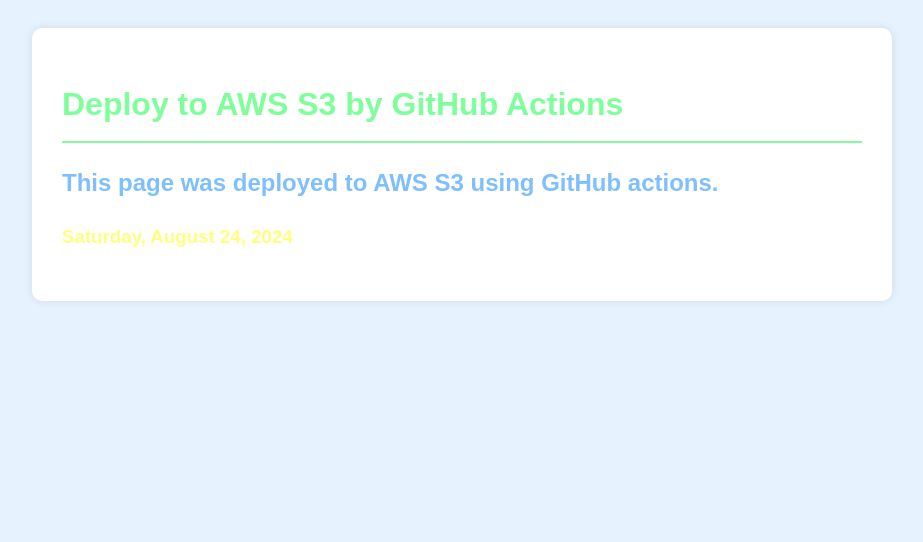
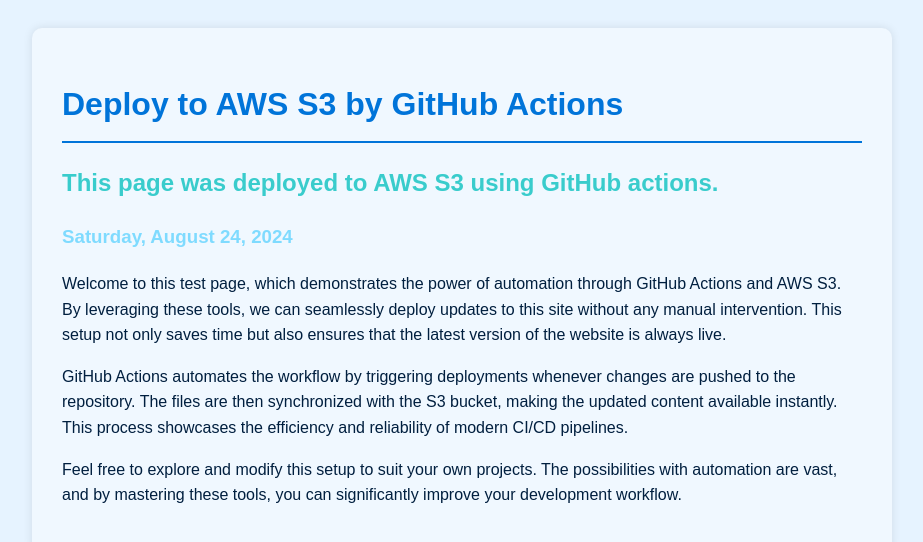
Before and after one commit to den2k6/actions_aws_deploy, a plain HTML site: page docs/index.html in a window 1280 px wide. Shown: the whole page, without its empty margins (178-1101 px from the left). Drawn offline with Linux system fonts and the light colour scheme.

Commit message:
deploy setting9

```diff
--- a/docs/index.html
+++ b/docs/index.html
@@ -11,6 +11,9 @@
         <h1>Deploy to AWS S3 by GitHub Actions</h1>
         <h2>This page was deployed to AWS S3 using GitHub actions.</h2>
         <h3>Saturday, August 24, 2024</h3>
+        <p>Welcome to this test page, which demonstrates the power of automation through GitHub Actions and AWS S3. By leveraging these tools, we can seamlessly deploy updates to this site without any manual intervention. This setup not only saves time but also ensures that the latest version of the website is always live.</p>
+        <p>GitHub Actions automates the workflow by triggering deployments whenever changes are pushed to the repository. The files are then synchronized with the S3 bucket, making the updated content available instantly. This process showcases the efficiency and reliability of modern CI/CD pipelines.</p>
+        <p>Feel free to explore and modify this setup to suit your own projects. The possibilities with automation are vast, and by mastering these tools, you can significantly improve your development workflow.</p>
     </div>
 </body>
 </html>
--- a/docs/styles.css
+++ b/docs/styles.css
@@ -1,25 +1,25 @@
 body {
     font-family: Arial, sans-serif;
     background-color: #e6f3ff;
-    color: #FF8C9A; /* より濃いパステルピンク */
+    color: #001f3f; /* 濃い青 */
     line-height: 1.6;
     padding: 20px;
 }
 h1 {
-    color: #7FFF9B; /* より濃いパステルグリーン */
-    border-bottom: 2px solid #7FFF9B;
+    color: #0074D9; /* 明るい青 */
+    border-bottom: 2px solid #0074D9;
     padding-bottom: 10px;
 }
 h2 {
-    color: #7FBFFF; /* より濃いパステルブルー */
+    color: #39CCCC; /* ライトブルー */
 }
 h3 {
-    color: #FFFF7F; /* より濃いパステルイエロー */
+    color: #7FDBFF; /* 淡い青 */
 }
 .container {
     max-width: 800px;
     margin: 0 auto;
-    background-color: #ffffff;
+    background-color: #f0f8ff; /* アリスブルー */
     padding: 30px;
     border-radius: 10px;
     box-shadow: 0 0 10px rgba(0,0,0,0.1);
```
